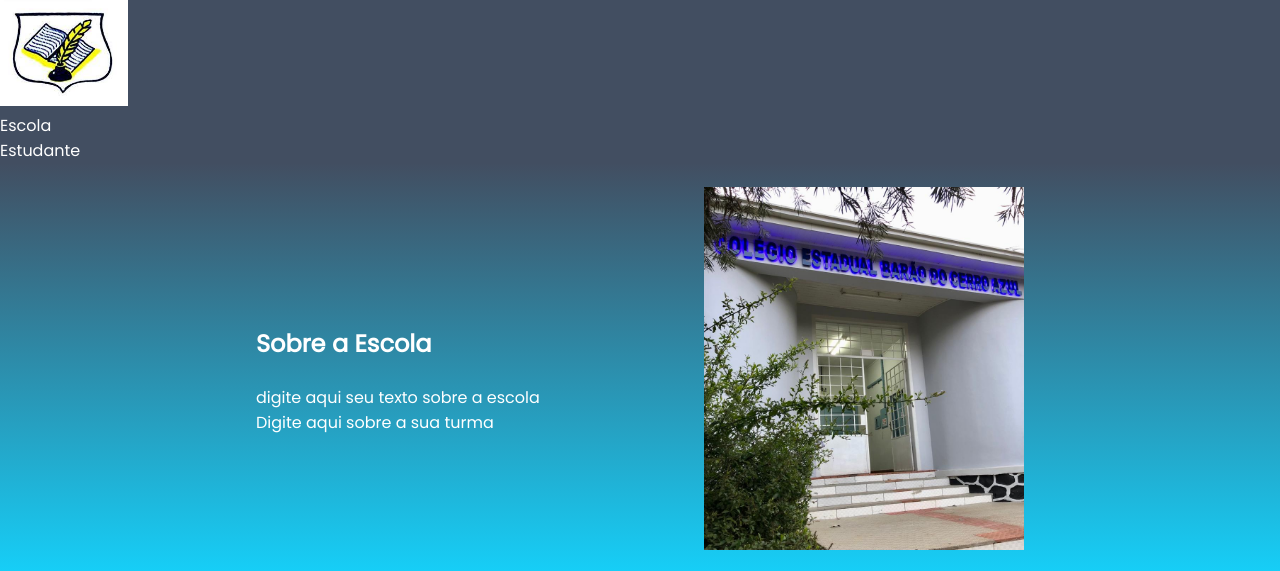
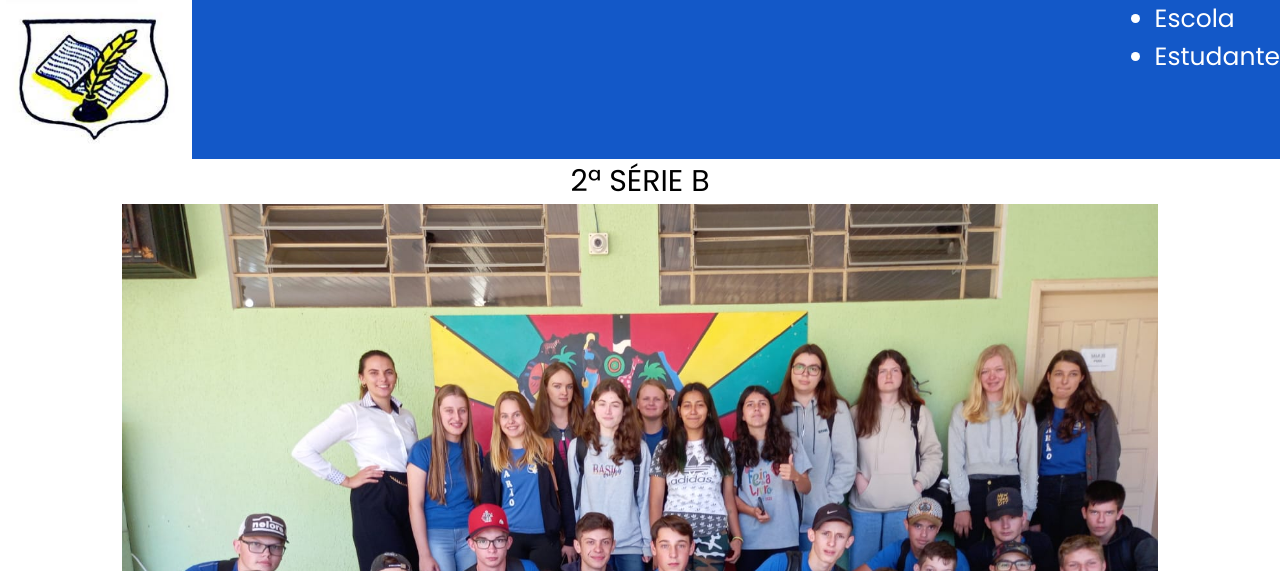
Before and after one commit to vanessaplewka/p-ginaescola, a plain HTML site: page index.html in a window 1280 px wide. Shown: the top 571 px of the page. Drawn offline with Linux system fonts and the light colour scheme.

Commit message:
adicionado style

```diff
--- a/index.html
+++ b/index.html
@@ -20,6 +20,10 @@
                 <li class="cabecalho-lista-item">Estudante</li>
             </ul>
         </header>
+        <section class="aluno-todos">
+            <p class="aluno-todos"> 2ª SÉRIE B</p>
+            <IMG CLASS="aluno-todos" src="turmatoda.jpeg">
+        </section>
         <section class="escola">
             <div class="escola-div-conteudo">
                 <h2 class="escola-titulo">Sobre a Escola</h2>
--- a/style.css
+++ b/style.css
@@ -1,20 +1,37 @@
-header {
-    background-color: #424E61;
+ *{
+    margin: 0;
+    padding: 0;
+ }
+ header {
+    background-color: #1358c8;
     color: white;
+    font-size: 25px;
+    display: flex;
+    justify-content: space-between;
+}
+.cabeçalho-lista{
+    display: flex;
+    justify-content: space-between;
+    flex-wrap: wrap;
+}
+.cabeçalho-lista-item{
+    display: inline;
+    justify-content: space-between;
+    padding: 20px;
 }
 .cabeçalho {
     background-color: rgb(69, 45, 178);
     color: black;
     display: flex;
     padding: 24px;
-    justify-content: space-around;
+    justify-content: space-between;
 }
 .cabeçalho-imagem {
     width:5% ;
     height: 5%;
 }
 .cabecalho-imagem{
-    width: 10%;
+    width: 15%;
 }
 .cabeçalho-item {
     display: inline-block;
@@ -71,3 +88,10 @@ body {
     padding: 12px 0;
 
 }
+.aluno-todos{
+    text-align: center;
+    font-size: 30px;
+    max-width: 90%;
+    max-height: 90%;
+    margin: auto
+}
```
